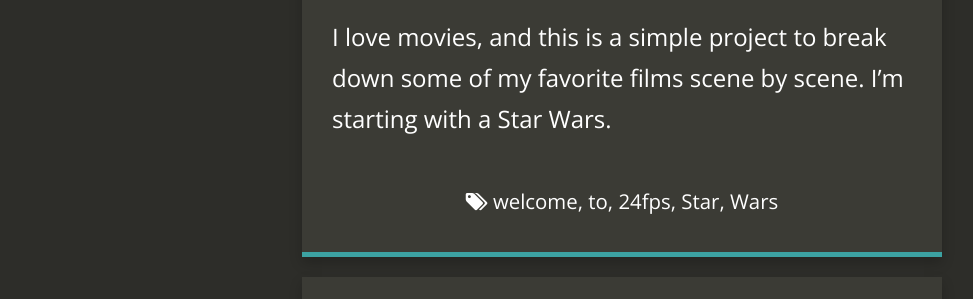
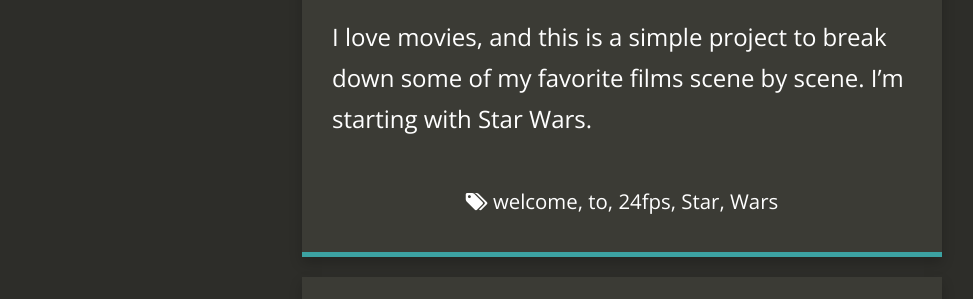
Before and after one commit to ccolinjackson/ccolinjackson.github.io, a Jekyll site: the page built from _posts/2019-04-11-Welcome-to-24fps.md, in a window 1280 px wide. Shown: the part 377-676 px from the top of the page, without its empty margins (18-991 px from the left). Built offline with Jekyll 4.4.1, drawn with Linux system fonts in a browser that asks for light colours; nearby versions of some CDN libraries; comment, search, counter and statistics services are not loaded.

```diff
--- a/_posts/2019-04-11-Welcome-to-24fps.md
+++ b/_posts/2019-04-11-Welcome-to-24fps.md
@@ -16,4 +16,4 @@ tags:
 
 Welcome to 24FPS
 
-I love movies, and this is a simple project to break down some of my favorite films scene by scene. I'm starting with a Star Wars.
+I love movies, and this is a simple project to break down some of my favorite films scene by scene. I'm starting with Star Wars.
```
